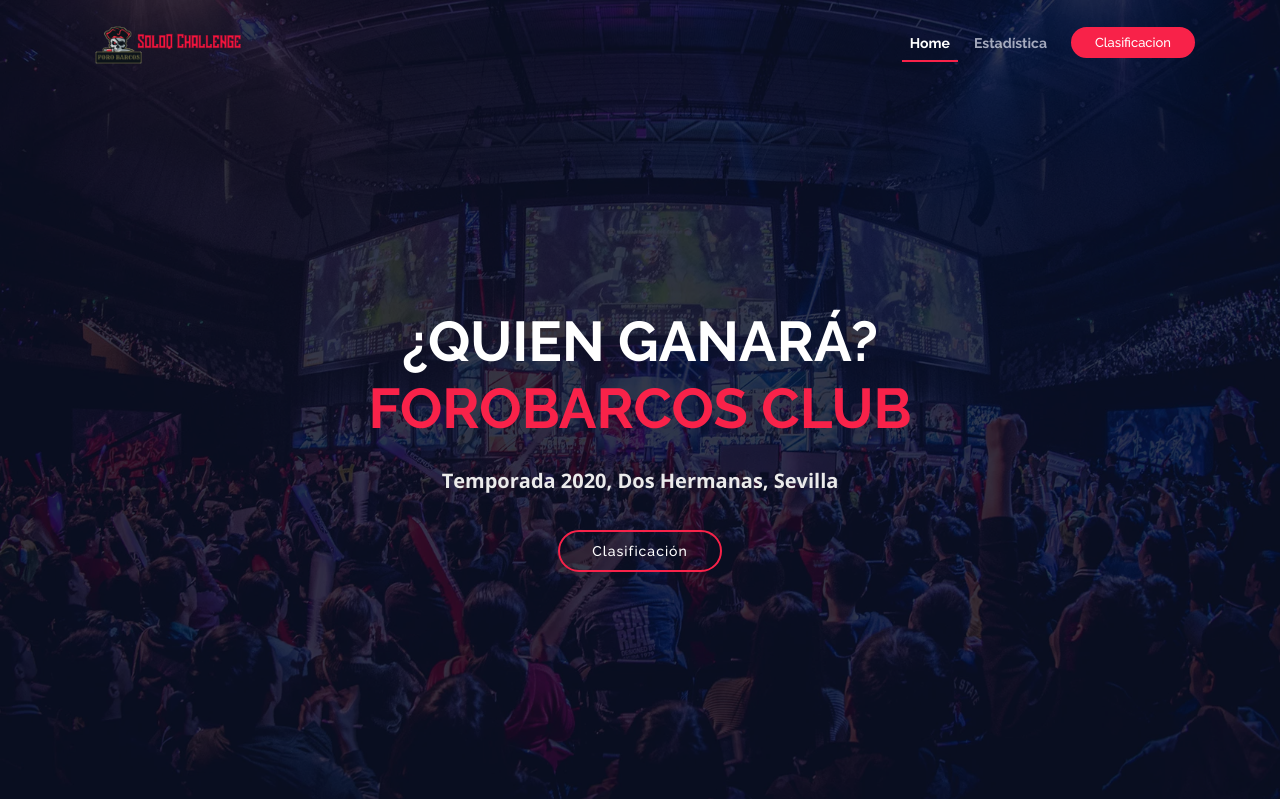
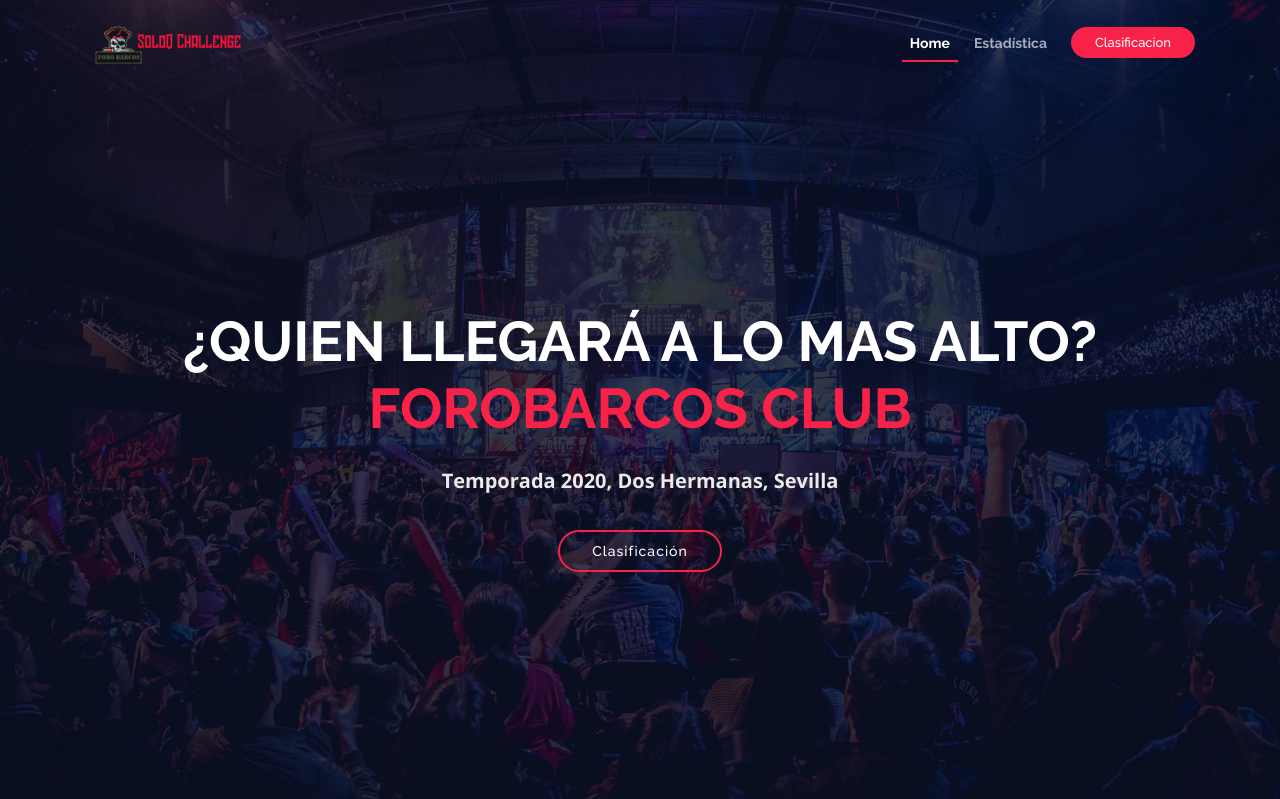
Before and after one commit to franmadu6/forobarcosclub, a Flask app: template templates/base.html in a window 1280 px wide. Shown: the top 799 px of the page. Run offline with Flask 2, Linux system fonts and the light colour scheme; the template is opened without the code that fills it, so the values that code supplies are empty; some libraries are stand-ins or nearby versions.

Commit message:
Add files via upload

```diff
--- a/app.py
+++ b/app.py
@@ -18,7 +18,7 @@ def inicio():
 @app.route('/estadisticas',methods=["GET","POST"])
 def obusuario():
 
-    return render_template('premios.html',error= None)
+    return render_template('estadisticas.html',error= None)
 
 #activar estas lineas para que vaya en heroku.
 if __name__ == '__main__':
--- a/templates/base.html
+++ b/templates/base.html
@@ -61,7 +61,7 @@
   ============================-->
     <section id="intro">
         <div class="intro-container wow fadeIn">
-            <h1 class="mb-4 pb-0">¿Quien ganará?<br><span>ForoBarcos Club</span></h1>
+            <h1 class="mb-4 pb-0">¿Quien llegará a lo mas alto?<br><span>ForoBarcos Club</span></h1>
             <p class="mb-4 pb-0">Temporada 2020, Dos Hermanas, Sevilla</p>
             <a href="#clasificacion" class="about-btn scrollto">Clasificación</a>
         </div>
```
Also changed, not shown: README.md.
